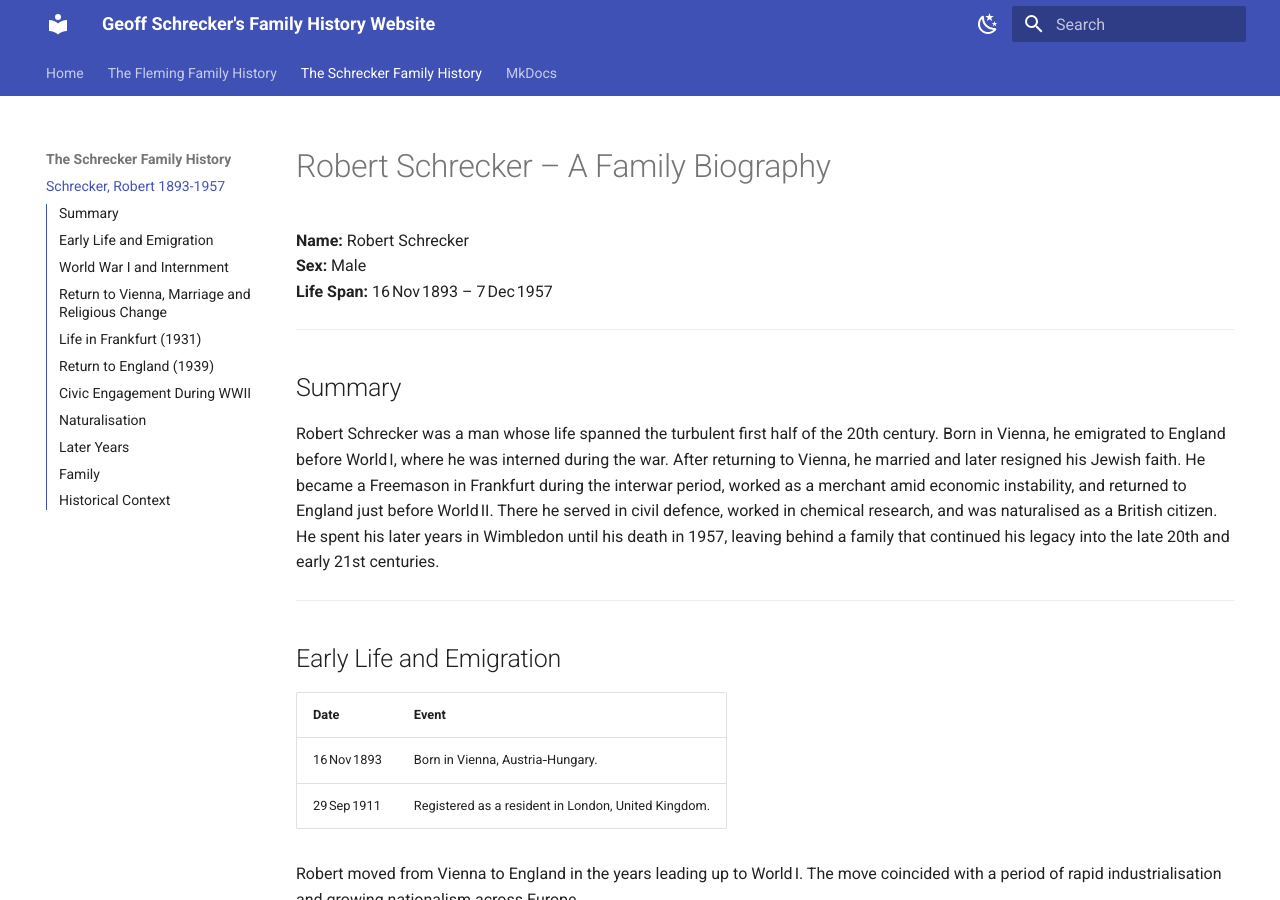
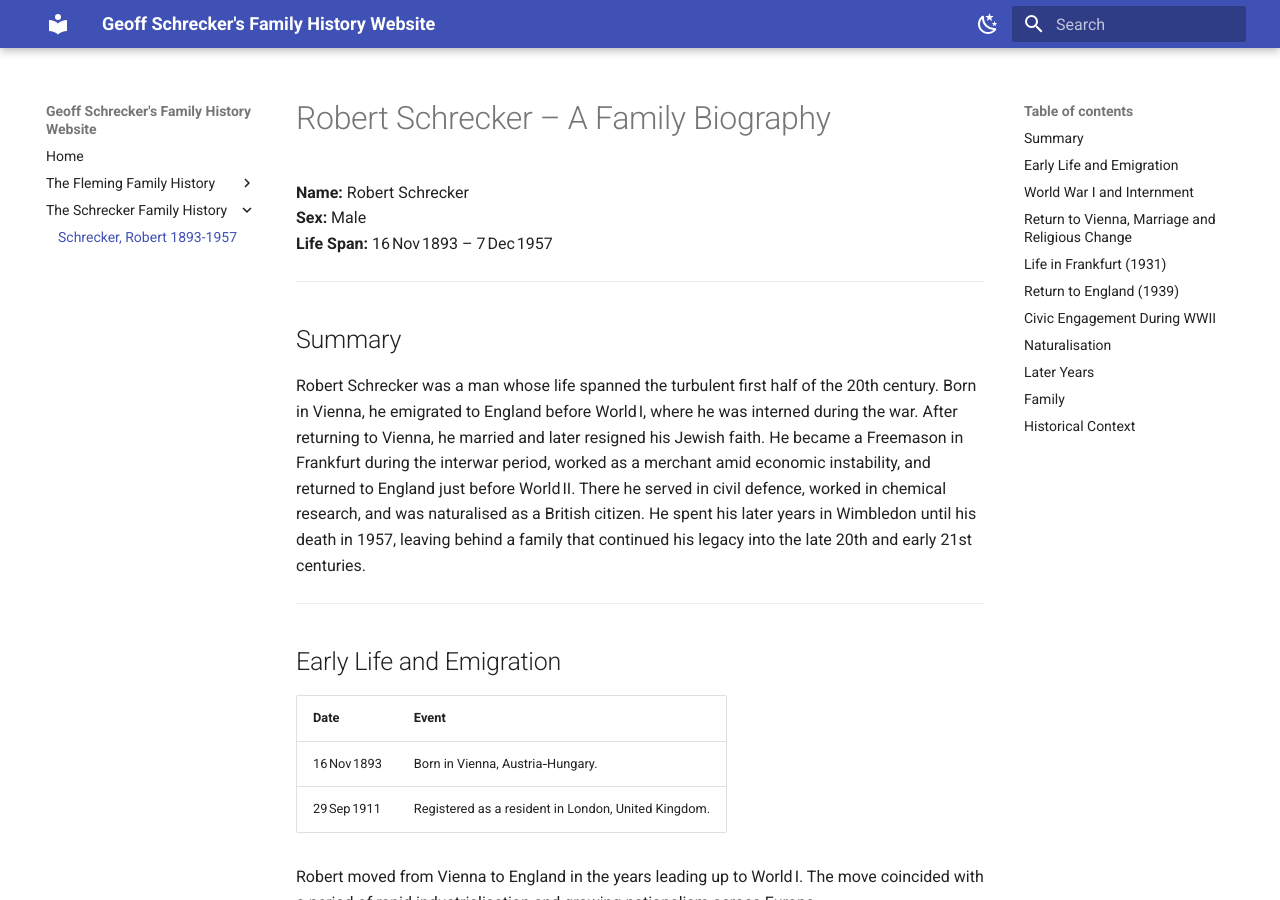
Before and after one commit to Schrecker-Family/Website, an MkDocs documentation site: the page built from docs/SchreckerR.md, in a window 1280 px wide and 900 px high. Built offline with MkDocs 1.6.1 and Material for MkDocs 9.7.7, drawn with Linux system fonts in a browser that asks for light colours.

Commit message:
Clean mkdocs.yml

```diff
--- a/mkdocs.yml
+++ b/mkdocs.yml
@@ -19,25 +19,13 @@ theme:
   font:
     text: Roboto
     code: Roboto Mono
-  features:
-    - navigation.tabs
-    - navigation.top
-    - search.highlight
-    - search.suggest
-    - toc.integrate
-    - content.code.annotate
-    - content.tabs.link
-    - header.autohide
-    - navigation.sections
-    - navigation.expand
-    - navigation.instant
 nav:
   - Home: index.md
   - The Fleming Family History:
       - Fleming, William Edwin Charlton 1882-1946: FlemingWEC.md
   - The Schrecker Family History:
       - Schrecker, Robert 1893-1957: SchreckerR.md
-  - MkDocs: mkdocs.md
+
 
 markdown_extensions:
   - attr_list
```
